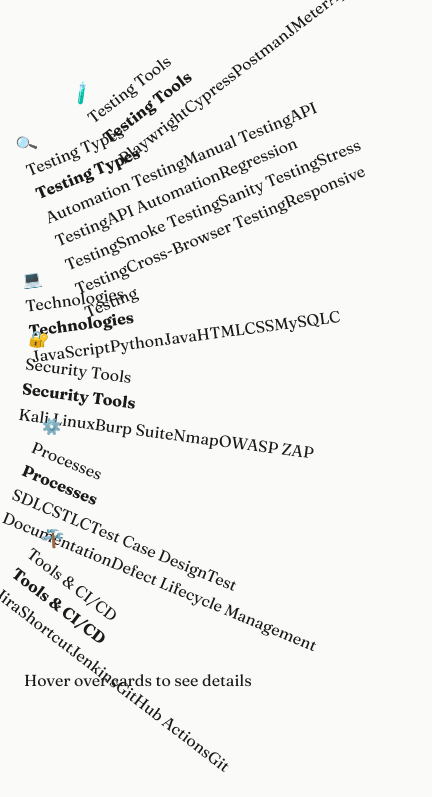
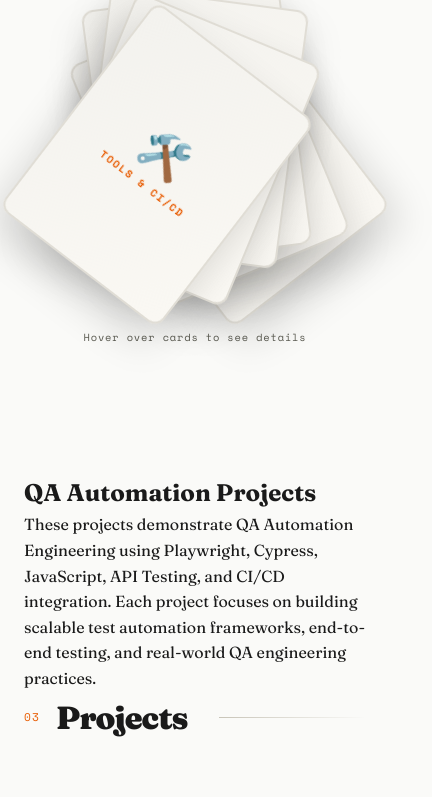
Before and after one commit to MEELAN2001/milan-portfolio, a Next.js app: page / in a window 390 px wide. Shown: the part 3920-4717 px from the top of the page, 432 px wide, since content can reach past the window. Built offline with nearby package versions, Linux system fonts and the light colour scheme.

Commit message:
refactor: update skills section styles, enhance layout and improve responsiveness

```diff
--- a/src/app/globals.css
+++ b/src/app/globals.css
@@ -427,131 +427,141 @@
 }
 
 /* ─── SKILLS ─── */
-.skills-carousel {
-  display: flex;
-  align-items: center;
-  gap: 1.5rem;
-  margin-bottom: 2rem;
-}
-
-.carousel-arrow {
+.skills-hand-container {
   display: flex;
   align-items: center;
   justify-content: center;
-  width: 48px;
-  height: 48px;
-  border: 2px solid var(--border-bright);
-  background: var(--bg-card);
-  color: var(--text);
-  font-size: 1.25rem;
-  cursor: pointer;
-  transition: all 0.2s;
-  border-radius: 4px;
-  flex-shrink: 0;
+  min-height: 600px;
+  perspective: 1200px;
+  margin-bottom: 1.5rem;
 }
 
-.carousel-arrow:hover {
-  border-color: var(--accent);
-  background: var(--accent-dim);
-  color: var(--accent);
-  transform: scale(1.05);
+.skills-hand-wrapper {
+  position: relative;
+  width: 100%;
+  max-width: 1000px;
+  height: 520px;
+  display: flex;
+  align-items: center;
+  justify-content: center;
+  transform-style: preserve-3d;
 }
 
-.carousel-arrow:active {
-  transform: scale(0.95);
+.skill-card-hand {
+  position: absolute;
+  width: 280px;
+  height: 380px;
+  cursor: pointer;
+  transition: all 0.45s cubic-bezier(0.34, 1.56, 0.64, 1);
+  transform-style: preserve-3d;
 }
 
-.skills-carousel-container {
-  flex: 1;
-  min-width: 0;
+.skill-card-hand-inner {
+  position: relative;
+  width: 100%;
+  height: 100%;
+  transition: transform 0.5s ease-out;
+  transform-style: preserve-3d;
 }
 
-.skill-card-carousel {
-  background: var(--bg-card);
-  border: 1px solid var(--border);
-  padding: 2.5rem;
-  border-radius: 8px;
-  min-height: 300px;
+.skill-card-hand-front,
+.skill-card-hand-back {
+  position: absolute;
+  width: 100%;
+  height: 100%;
+  backface-visibility: hidden;
+  -webkit-backface-visibility: hidden;
+  border-radius: 12px;
+  padding: 2rem;
   display: flex;
   flex-direction: column;
   align-items: center;
   justify-content: center;
   text-align: center;
-  transition: all 0.3s ease;
-  animation: slideIn 0.3s ease;
+  border: 2px solid var(--border);
 }
 
-@keyframes slideIn {
-  from {
-    opacity: 0;
-    transform: translateX(20px);
-  }
-  to {
-    opacity: 1;
-    transform: translateX(0);
-  }
+.skill-card-hand-front {
+  background: linear-gradient(135deg, var(--bg-card) 0%, #faf8f3 100%);
+  box-shadow: 0 20px 40px rgba(0, 0, 0, 0.15);
 }
 
-.skill-card-icon {
-  font-size: 3.5rem;
-  margin-bottom: 1.5rem;
-  display: block;
+.skill-card-hand-back {
+  background: linear-gradient(135deg, var(--accent) 0%, var(--accent2) 100%);
+  color: white;
+  border: 2px solid var(--accent2);
+  transform: rotateY(180deg);
+  box-shadow: 0 20px 40px rgba(232, 93, 4, 0.3);
+  overflow-y: auto;
+  gap: 1rem;
 }
 
-.skill-card-title {
+.skill-card-hand-back h4 {
+  font-size: 1.3rem;
   font-family: var(--font-mono);
-  font-size: 0.75rem;
+  letter-spacing: 0.1em;
+  margin: 0;
+  text-transform: uppercase;
+  font-weight: 700;
+}
+
+.skill-card-hand:hover .skill-card-hand-inner {
+  transform: rotateY(180deg);
+}
+
+.skill-card-hand-icon {
+  font-size: 4rem;
+  margin-bottom: 1rem;
+  display: block;
+  line-height: 1;
+}
+
+.skill-card-hand-title {
+  font-family: var(--font-mono);
+  font-size: 0.8rem;
   letter-spacing: 0.15em;
   text-transform: uppercase;
   color: var(--accent);
-  margin-bottom: 1.5rem;
+  margin: 0;
+  font-weight: 600;
 }
 
-.skill-tags {
+.skill-details-list {
   display: flex;
   flex-wrap: wrap;
-  gap: 0.5rem;
+  gap: 0.6rem;
   justify-content: center;
+  width: 100%;
 }
 
-.skill-tag {
+.skill-detail-tag {
   font-family: var(--font-mono);
-  font-size: 0.7rem;
-  color: var(--text-muted);
+  font-size: 0.65rem;
+  color: white;
   padding: 0.4rem 0.8rem;
-  border: 1px solid var(--border-bright);
+  border: 1px solid rgba(255, 255, 255, 0.5);
   letter-spacing: 0.05em;
   border-radius: 4px;
+  background: rgba(255, 255, 255, 0.1);
+  backdrop-filter: blur(4px);
   transition: all 0.2s;
 }
 
-.skill-tag:hover {
-  color: var(--accent2);
-  border-color: var(--accent2);
-  background: var(--accent2-dim);
+.skill-detail-tag:hover {
+  background: rgba(255, 255, 255, 0.2);
+  border-color: white;
+  transform: scale(1.05);
 }
 
-.carousel-indicators {
-  display: flex;
-  justify-content: center;
-  gap: 0.5rem;
-}
-
-.indicator {
-  width: 8px;
-  height: 8px;
-  border-radius: 50%;
-  border: 1px solid var(--border-bright);
-  background: transparent;
-  cursor: pointer;
-  transition: all 0.2s;
-}
-
-.indicator.active {
-  background: var(--accent);
-  border-color: var(--accent);
-  width: 24px;
-  border-radius: 4px;
+.skills-hint {
+  text-align: center;
+  font-family: var(--font-mono);
+  font-size: 0.75rem;
+  color: var(--text-muted);
+  letter-spacing: 0.08em;
+  margin-top: 1rem;
+  margin-bottom: 0;
+  animation: fadeIn 0.6s ease-out 0.3s backwards;
 }
 
 /* ─── PROJECTS ─── */
@@ -868,6 +878,42 @@
 
   .project-link {
     font-size: 0.7rem;
+  }
+
+  /* Skills Hand */
+  .skills-hand-container {
+    min-height: 480px;
+  }
+
+  .skills-hand-wrapper {
+    height: 420px;
+  }
+
+  .skill-card-hand {
+    width: 240px;
+    height: 320px;
+  }
+
+  .skill-card-hand-front,
+  .skill-card-hand-back {
+    padding: 1.5rem;
+  }
+
+  .skill-card-hand-icon {
+    font-size: 3.2rem;
+  }
+
+  .skill-card-hand-title {
+    font-size: 0.75rem;
+  }
+
+  .skill-card-hand-back h4 {
+    font-size: 1.1rem;
+  }
+
+  .skill-detail-tag {
+    font-size: 0.6rem;
+    padding: 0.3rem 0.6rem;
   }
 }
 
@@ -1310,6 +1356,51 @@
     font-size: 0.6rem;
   }
 
+  /* Skills Hand */
+  .skills-hand-container {
+    min-height: 380px;
+  }
+
+  .skills-hand-wrapper {
+    height: 320px;
+  }
+
+  .skill-card-hand {
+    width: 200px;
+    height: 260px;
+  }
+
+  .skill-card-hand-front,
+  .skill-card-hand-back {
+    padding: 1.2rem;
+  }
+
+  .skill-card-hand-icon {
+    font-size: 2.5rem;
+    margin-bottom: 0.6rem;
+  }
+
+  .skill-card-hand-title {
+    font-size: 0.65rem;
+  }
+
+  .skill-card-hand-back h4 {
+    font-size: 0.95rem;
+  }
+
+  .skill-details-list {
+    gap: 0.3rem;
+  }
+
+  .skill-detail-tag {
+    font-size: 0.55rem;
+    padding: 0.25rem 0.5rem;
+  }
+
+  .skills-hint {
+    font-size: 0.65rem;
+  }
+
   /* Education */
   .education-list {
     grid-template-columns: 1fr;
```
